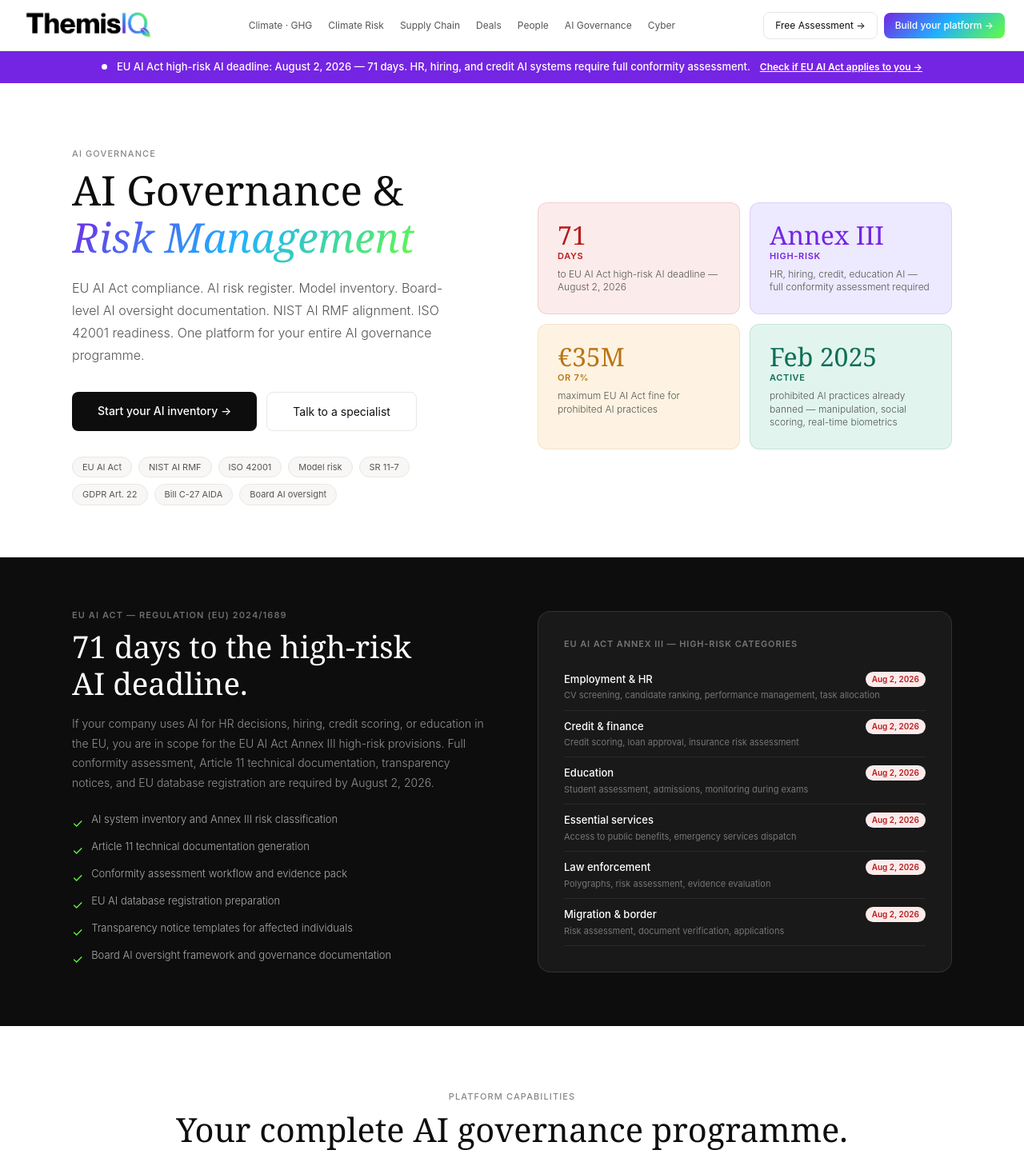
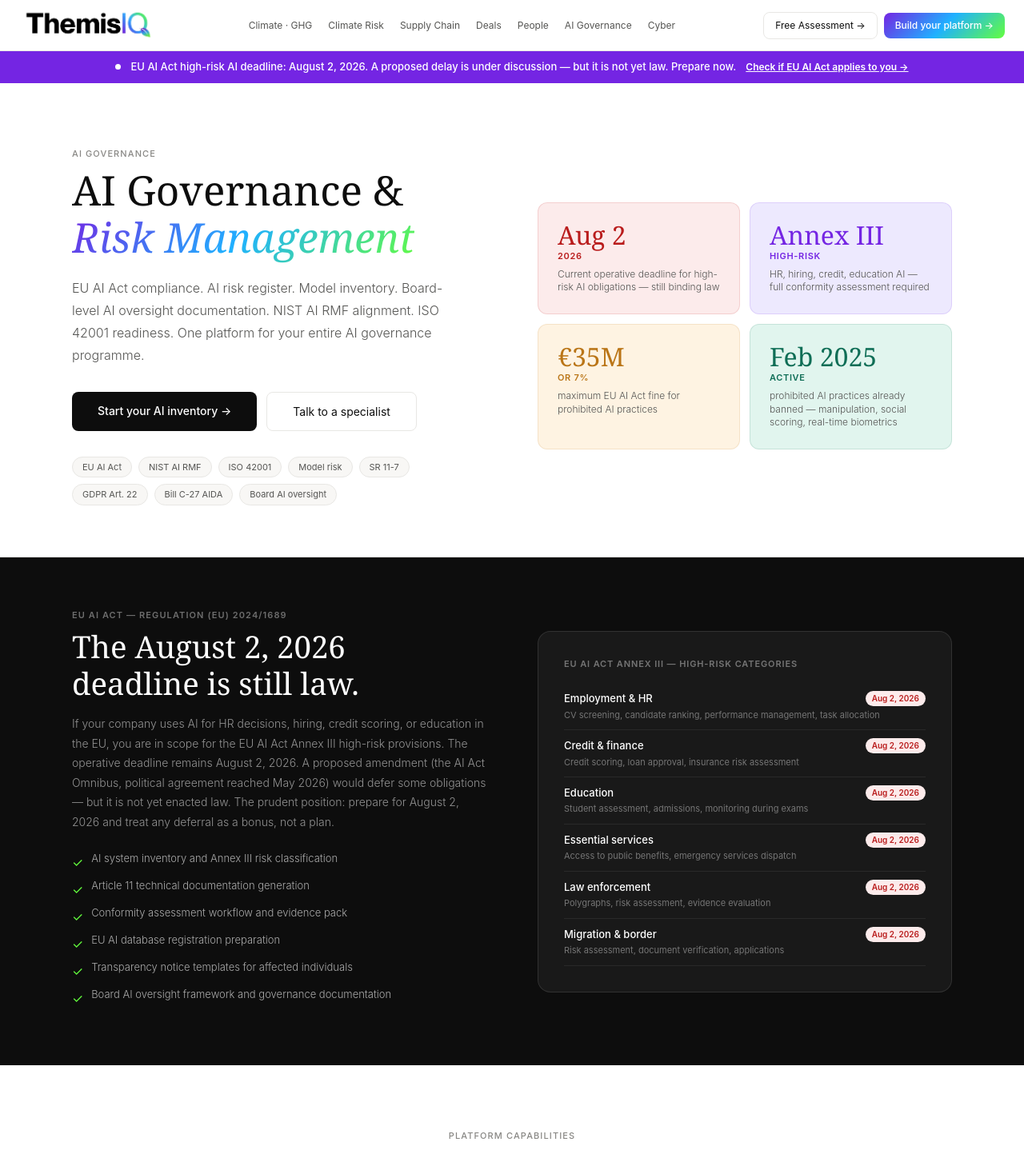
Before and after one commit to themisiqco/themisiq, a Next.js app: page /ai-governance in a window 1280 px wide. Shown: the top 1443 px of the page at 80% size. Built offline with nearby package versions, Linux system fonts and the light colour scheme.

Commit message:
fix: AI governance page — nuanced Omnibus messaging, remove countdown, retain urgency

```diff
--- a/app/ai-governance/page.tsx
+++ b/app/ai-governance/page.tsx
@@ -17,7 +17,7 @@ export default function Page() {
       {/* URGENCY BANNER */}
       <div style={{ background: '#7425e3', padding: '10px 2.5rem', display: 'flex', alignItems: 'center', justifyContent: 'center', gap: 12 }}>
         <div style={{ width: 7, height: 7, borderRadius: '50%', background: '#fff', flexShrink: 0 }} />
-        <span style={{ fontSize: 13, fontWeight: 500, color: '#fff' }}>EU AI Act high-risk AI deadline: August 2, 2026 — {daysLeft} days. HR, hiring, and credit AI systems require full conformity assessment.</span>
+        <span style={{ fontSize: 13, fontWeight: 500, color: '#fff' }}>EU AI Act high-risk AI deadline: August 2, 2026. A proposed delay is under discussion — but it is not yet law. Prepare now.</span>
         <a href="/dashboard/ai-governance" style={{ fontSize: 12, fontWeight: 600, color: '#fff', textDecoration: 'underline' }}>Check if EU AI Act applies to you →</a>
       </div>
 
@@ -47,7 +47,7 @@ export default function Page() {
           {/* STAT CARDS */}
           <div style={{ display: 'grid', gridTemplateColumns: '1fr 1fr', gap: 12 }}>
             {[
-              { val: String(daysLeft), unit: 'days', label: 'to EU AI Act high-risk AI deadline — August 2, 2026', color: '#B91C1C', bg: '#FCEBEB' },
+              { val: 'Aug 2', unit: '2026', label: 'Current operative deadline for high-risk AI obligations — still binding law', color: '#B91C1C', bg: '#FCEBEB' },
               { val: 'Annex III', unit: 'high-risk', label: 'HR, hiring, credit, education AI — full conformity assessment required', color: '#7425e3', bg: '#EDE9FE' },
               { val: '€35M', unit: 'or 7%', label: 'maximum EU AI Act fine for prohibited AI practices', color: '#ba7517', bg: '#FEF3E2' },
               { val: 'Feb 2025', unit: 'active', label: 'prohibited AI practices already banned — manipulation, social scoring, real-time biometrics', color: '#0F6E56', bg: '#E1F5EE' },
@@ -68,10 +68,10 @@ export default function Page() {
           <div>
             <div style={{ fontSize: 11, fontWeight: 600, letterSpacing: '0.1em', textTransform: 'uppercase' as const, color: 'rgba(255,255,255,0.4)', marginBottom: 8 }}>EU AI Act — Regulation (EU) 2024/1689</div>
             <h2 style={{ fontFamily: 'Georgia, serif', fontSize: 'clamp(1.8rem, 3vw, 2.4rem)', fontWeight: 400, color: '#fff', lineHeight: 1.2, marginBottom: '1rem' }}>
-              {daysLeft} days to the high-risk<br />AI deadline.
+              The August 2, 2026<br />deadline is still law.
             </h2>
             <p style={{ fontSize: 14, color: 'rgba(255,255,255,0.55)', lineHeight: 1.75, fontWeight: 300, marginBottom: '1.5rem' }}>
-              If your company uses AI for HR decisions, hiring, credit scoring, or education in the EU, you are in scope for the EU AI Act Annex III high-risk provisions. Full conformity assessment, Article 11 technical documentation, transparency notices, and EU database registration are required by August 2, 2026.
+              If your company uses AI for HR decisions, hiring, credit scoring, or education in the EU, you are in scope for the EU AI Act Annex III high-risk provisions. The operative deadline remains August 2, 2026. A proposed amendment (the AI Act Omnibus, political agreement reached May 2026) would defer some obligations — but it is not yet enacted law. The prudent position: prepare for August 2, 2026 and treat any deferral as a bonus, not a plan.
             </p>
             {[
               'AI system inventory and Annex III risk classification',
```
